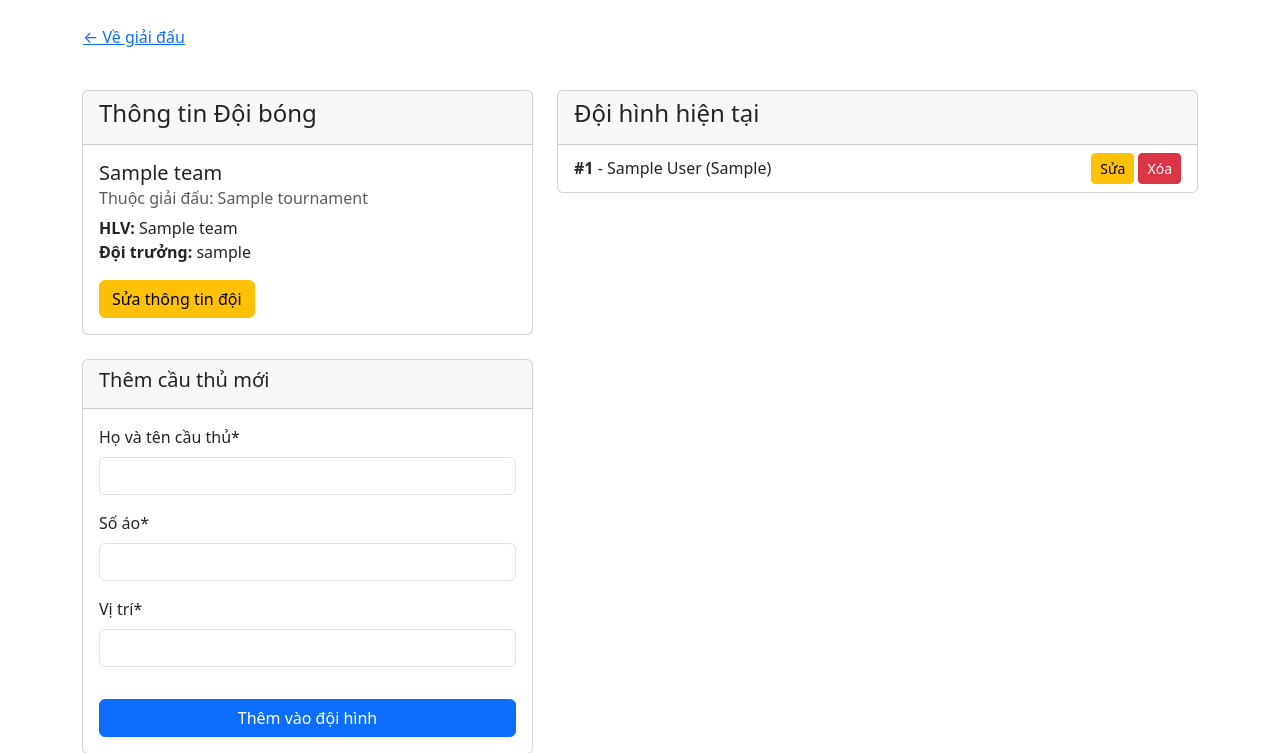
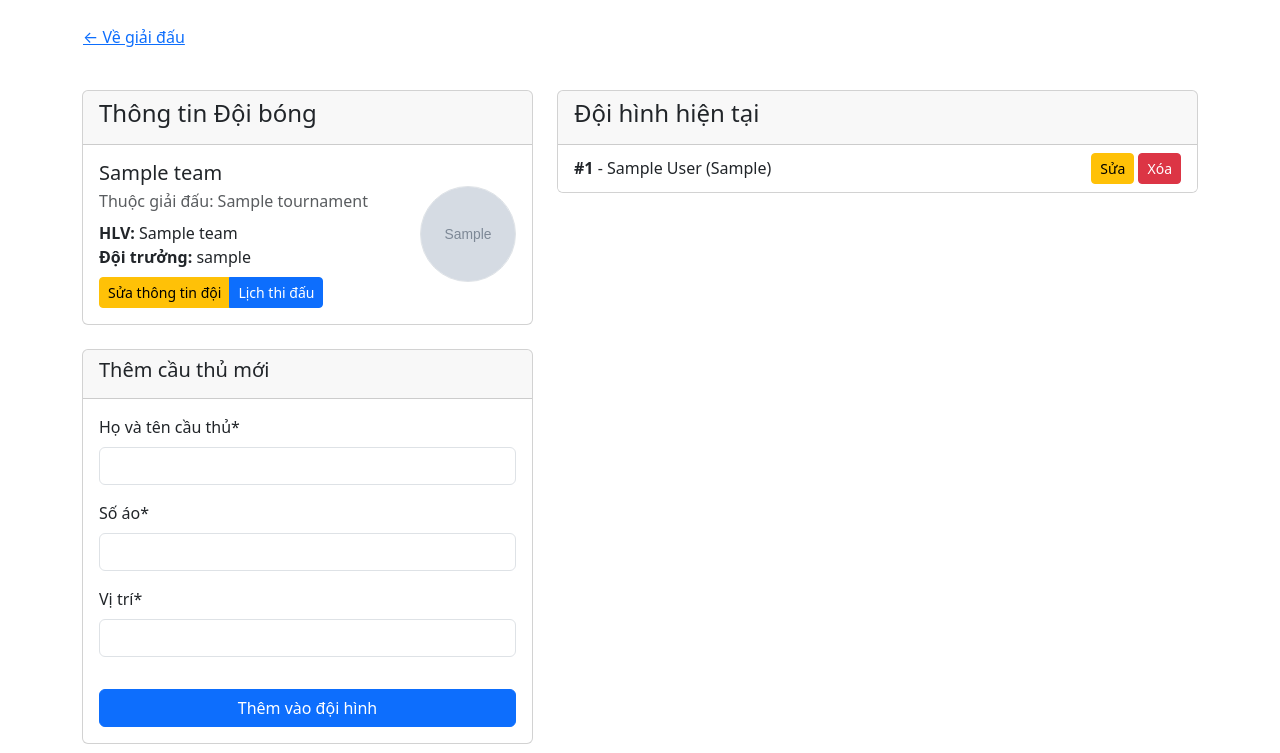
Before and after one commit to dbpsportsvn-glitch/dbpsports, a Django app: page /team/1/ in a window 1280 px wide. Shown: the part 56-809 px from the top of the page. Run offline with Django 5.2, Linux system fonts and the light colour scheme; a user stored in the database is signed in; tables that the repository leaves empty hold one stand-in row (values such as "Sample post"); grey boxes marked "Sample" are stand-in pictures; some libraries are stand-ins or nearby versions.

Commit message:
Giao dien lich thi dau 2

```diff
--- a/backend/tournaments/templates/tournaments/team_detail.html
+++ b/backend/tournaments/templates/tournaments/team_detail.html
@@ -11,19 +11,29 @@
                 <div class="card-header">
                     <h4>Thông tin Đội bóng</h4>
                 </div>
-                <div class="card-body">
-                    <h5 class="card-title">{{ team.name }}</h5>
-                    <h6 class="card-subtitle mb-2 text-muted">Thuộc giải đấu: {{ team.tournament.name }}</h6>
-                    <p class="card-text">
-                        {% if team.coach_name %}
-                            <strong>HLV:</strong> {{ team.coach_name }}
-                        {% endif %}
-                        <br>
-                        <strong>Đội trưởng:</strong> {{ team.captain.username }}
+                <div class="card-body d-flex align-items-center gap-3">
+                <div>
+                    <h5 class="card-title mb-1">{{ team.name }}</h5>
+                    <div class="text-muted mb-2">Thuộc giải đấu: {{ team.tournament.name }}</div>
+                    <p class="mb-2">
+                    {% if team.coach_name %}<strong>HLV:</strong> {{ team.coach_name }}<br>{% endif %}
+                    <strong>Đội trưởng:</strong> {{ team.captain.username }}
                     </p>
                     {% if user == team.captain %}
-                        <a href="{% url 'update_team' pk=team.pk %}" class="btn btn-warning">Sửa thông tin đội</a>
+                    <div class="btn-group">
+                        <a href="{% url 'update_team' pk=team.pk %}" class="btn btn-warning btn-sm">Sửa thông tin đội</a>
+                        <a href="{% url 'tournament_detail' pk=team.tournament.pk %}#schedule" class="btn btn-primary btn-sm">Lịch thi đấu</a>
+                    </div>
                     {% endif %}
+                </div>
+
+                <div class="ms-auto" style="width:96px;height:96px;border-radius:50%;overflow:hidden;background:#f8f9fa;border:1px solid var(--bs-border-color);display:flex;align-items:center;justify-content:center">
+                    {% if team.logo %}
+                    <img src="{{ team.logo.url }}" alt="{{ team.name }}" style="width:100%;height:100%;object-fit:cover">
+                    {% else %}
+                    <span class="text-muted small">Chưa có logo</span>
+                    {% endif %}
+                </div>
                 </div>
             </div>
 
```
Also changed, not shown: backend/media/team_logos/Logo_TBF_Icon.png (added), backend/media/team_logos/lg_haan.png (added), backend/media/team_logos/logo_dbf.png (added), backend/media/team_logos/logo_pdb.png (added).
